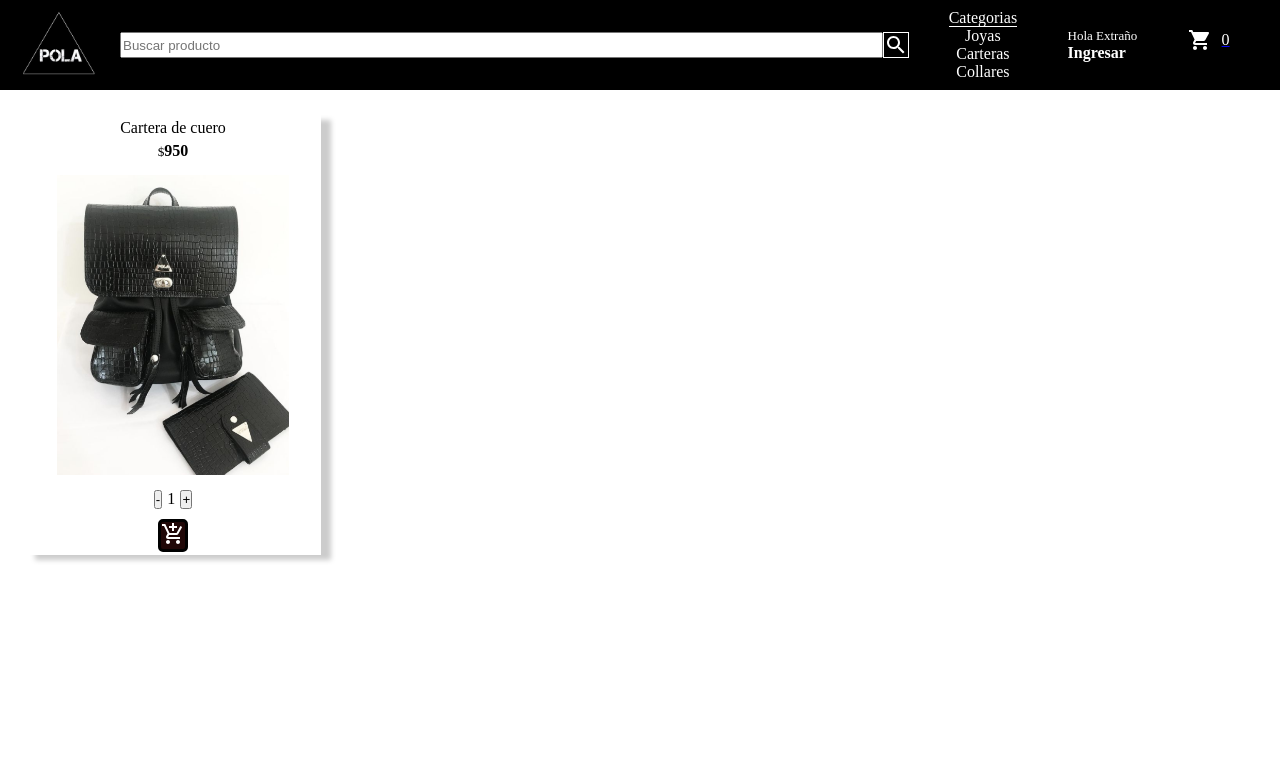
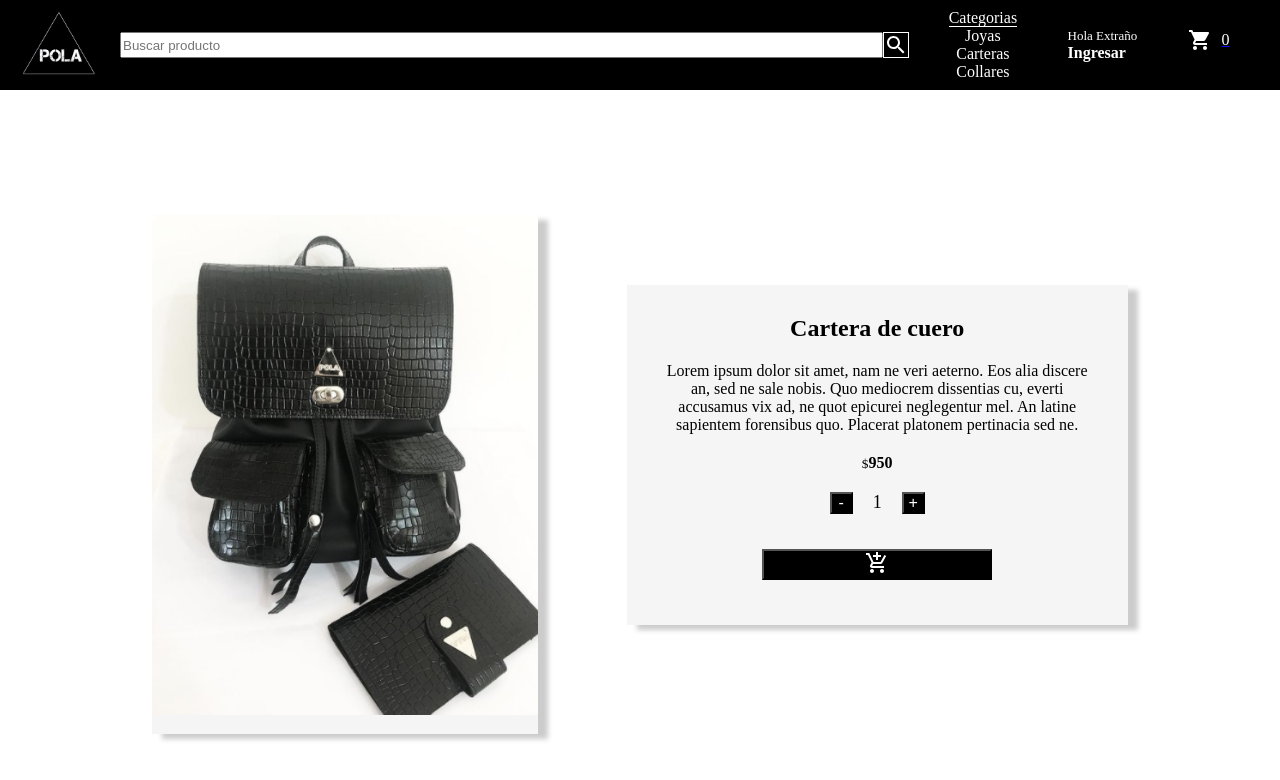
Before and after one commit to lucasbonacci/Ecommerce-pola-coderhouse, a React (Create React App) app: page /itemDetail/1 in a window 1280 px wide. Shown: the top 780 px of the page. Built offline with nearby package versions, Linux system fonts and the light colour scheme.

Commit message:
agregando styles

```diff
--- /dev/null
+++ b/src/componentes/ItemDetail.css
@@ -0,0 +1,88 @@
+.detail{
+    display: flex;
+    width: 90%;
+    justify-content: space-evenly;
+    margin: 25px;
+    flex-wrap: wrap;
+}
+
+.detail__producto{
+    min-width: 30%;
+    min-height: 300px;
+    box-shadow: 10px 5px 5px #ccc;
+    background-color: rgb(245, 245, 245);
+}
+
+.detail__producto > img{
+    width: 100%;
+    height: 500px;
+    object-fit: contain;
+    margin-bottom: 15px;
+}
+
+
+.detail__info{
+    max-width: 40%;
+    display: flex;
+    flex-direction: column;
+    margin-top: 70px;
+    text-align: center;
+    box-shadow: 10px 5px 5px #ccc;
+    height: 300px;
+    background-color: rgb(245, 245, 245);
+    padding: 20px;
+}
+
+.detail__info > h2{
+    margin: 10px;
+    text-align: center;
+}
+
+
+.detail__info > p{
+    margin: 10px;
+}
+
+
+.detail__botones{
+    display: flex;
+    flex-direction: row;
+    justify-content: center;
+    font-size: 18px;
+    width: 100%;
+    margin-top: 10px;
+    margin-bottom: 10px;
+}
+
+.detail__botones > button{
+    font-size: 16px;
+    margin-left: 20px;
+    margin-right: 20px;
+    width: 5%;
+    background-color: black;
+    color: white;
+}
+
+.detail__botones > button:hover{
+    cursor: pointer;
+}
+
+
+.detail__add{
+    width: 50%;
+    margin: auto;
+    color: white;
+    background-color: black;
+}
+
+.detail__add:hover{
+    cursor: pointer;
+}
+
+
+@media (max-width: 922px){
+    .detail__info{
+        min-width: 90%;
+        min-height: 350px;
+    }
+}
--- a/src/componentes/ItemDetail.js
+++ b/src/componentes/ItemDetail.js
@@ -1,10 +1,10 @@
 import React, {useState} from 'react'
-import './Producto.css'
+import './ItemDetail.css'
 import AddShoppingCartIcon from '@material-ui/icons/AddShoppingCart';
 
 const ItemDetail = ({producto}) => {
 
-    const {nombre, precio, img, stock, min} = producto
+    const {nombre, precio, img, stock, min, descripcion} = producto
 
     const [count, setCount] = useState(min)
 
@@ -22,25 +22,32 @@ const ItemDetail = ({producto}) => {
 
 
     return (
-        <div>
-            <div className='producto'>
-            <div className='producto__info'>
-                <p> {nombre}</p>
-                <p className='producto__precio'>
+        <div className='detail'>
+
+            <div className='detail__producto'>
+                <img
+                    src={img}
+                    alt='Cartera de cuero negra'
+                    />
+            </div>
+
+            <div className='detail__info'>
+                <h2> {nombre}</h2>
+                <p> {descripcion}</p>
+
+                <p className='detail__precio'>
                     <small>$</small>
                     <strong>{precio}</strong>
                 </p>
+
+                <div className='detail__botones'>
+                    <button onClick={restar}> - </button>
+                    <span>{count}</span>
+                    <button onClick={sumar}> +</button>
+
+                </div>
+                <button className='detail__add'> < AddShoppingCartIcon/></button>
             </div>
-            <img
-            src={img}
-            alt='Cartera de cuero negra'/>
-            <div className='producto__botones'>
-                <button onClick={restar}> - </button>
-                <span>{count}</span>
-            <button onClick={sumar}> +</button>
-            </div>
-            <button> < AddShoppingCartIcon/></button>
-        </div>
         </div>
     )
 }
--- /dev/null
+++ b/src/componentes/ItemDetailContainer.css
@@ -0,0 +1,7 @@
+.loader{
+    display: flex;
+    text-align: center;
+    justify-content: center;
+    width: 100%;
+    margin-top: 100px;
+}
--- a/src/componentes/ItemDetailContainer.js
+++ b/src/componentes/ItemDetailContainer.js
@@ -1,8 +1,9 @@
 import React, {useState, useEffect} from 'react'
 import ItemDetail from './ItemDetail'
-import {taskProductosId} from './Api'
+import {taskProductosId} from '../api/Api'
 import { useParams } from 'react-router-dom'
 import Loader from './Loader'
+import './ItemDetailContainer.css'
 
 const ItemDetailContainer = () => {
     const [producto, setProducto] = useState([])
@@ -21,7 +22,7 @@ const ItemDetailContainer = () => {
 
     console.log(producto)
     return (
-        <div>
+        <div className='loader'>
             {loading && <Loader/>}
             {producto.map(e =>{
                 return <ItemDetail producto={e} key={e.id}/>
--- a/src/componentes/Principal.js
+++ b/src/componentes/Principal.js
@@ -2,7 +2,7 @@ import React, {useState, useEffect} from 'react'
 import './Principal.css'
 import polabanner from '../assets/bannermujer.jpg'
 import Productos from './Productos'
-import {taskProductos, taskProductosCategoria}  from './Api'
+import {taskProductos, taskProductosCategoria}  from '../api/Api'
 import { useParams } from 'react-router-dom'
 import Loader from './Loader'
 
```
Also changed, not shown: src/api/Api.js (renamed from src/componentes/Api.js), src/api/ListaDeProductos.js (renamed from src/componentes/ListaDeProductos.js).
